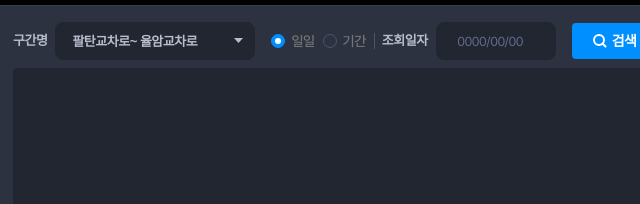
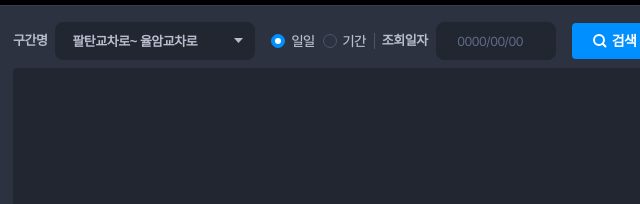
Before and after one commit to heroyooi/SeoulCheong, a plain HTML site: page seoul.html in a window 1280 px wide. Shown: the part 399-603 px from the top of the page, 7-647 px from the left. Drawn offline with nearby package versions, Linux system fonts and the light colour scheme; a script that the page names is missing; a web font is replaced by a local one.

Commit message:
1차 수정 완료

```diff
--- a/css/component.css
+++ b/css/component.css
@@ -377,7 +377,7 @@
 /* input - radio */
 .radio-base{position:relative;display:inline-block;}
 .radio-base input{position:absolute;display:none;}
-.radio-base input + label{position:relative;padding-left:20px;font-size:14px;font-weight:500;color:#757575;display:inline-block;line-height:14px;vertical-align:middle;}
+.radio-base input + label{position:relative;padding-left:20px;font-size:14px;font-weight:500;color:#b8bdcd;display:inline-block;line-height:14px;vertical-align:middle;}
 .radio-base input + label:before{content:'';display:block;width:14px;height:14px;position: absolute;left:0;top:0;border-radius:50%;border:1px solid #4c556d;background-color:#2c3240;}
 .radio-base input:checked + label:before{background-color: #008fff;border-color:#008fff;}
 .radio-base input:checked + label:after{content:'';display:block;width:6px;height:6px;position:absolute;left:4px;top:4px;background:#fff;border-radius:50%;}
```
